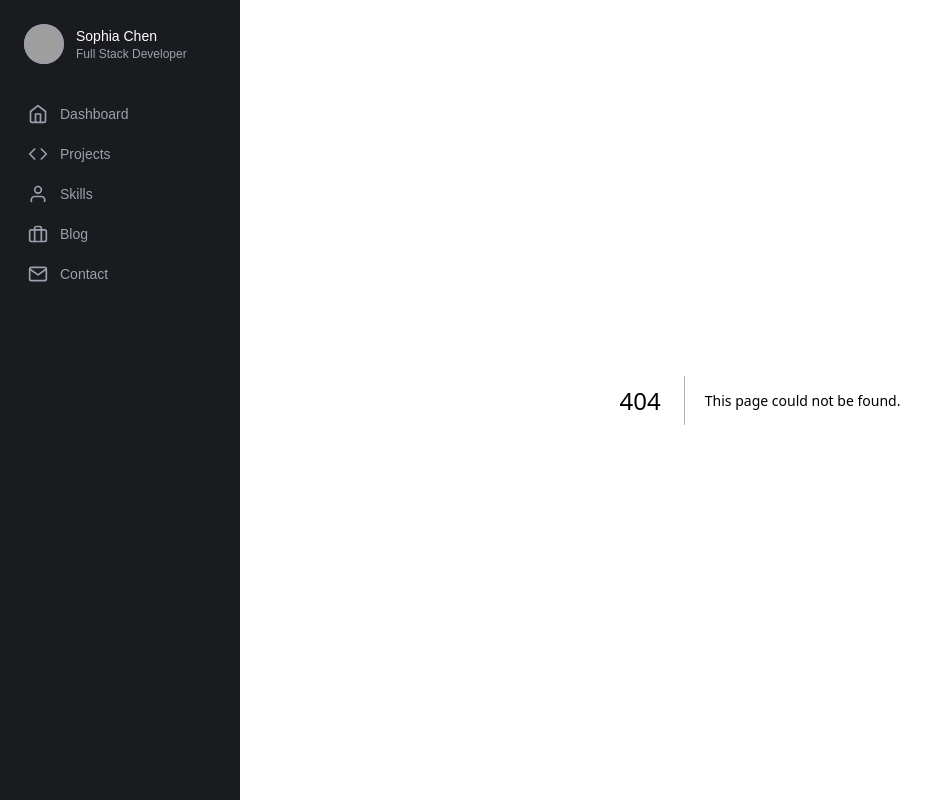
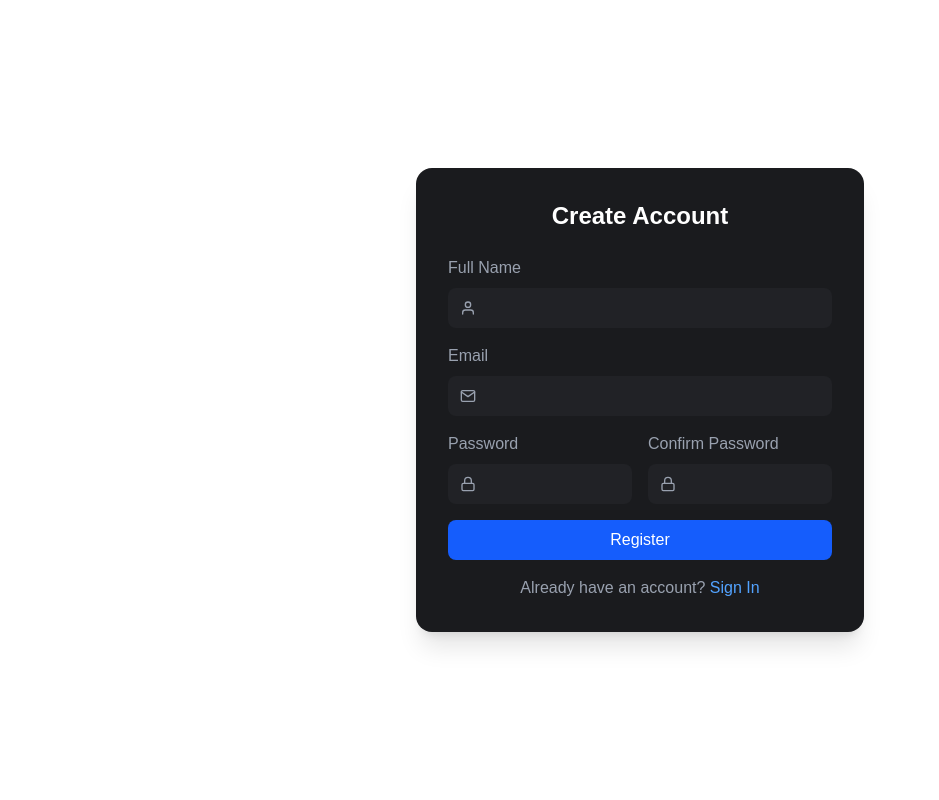
Before and after one commit to prusotamkrydv78/Portfolio_Dashboard, a Next.js app: page /auth/register in a window 1280 px wide. Before the commit this address had no page. Shown: the whole page, without its empty margins (0-939 px from the left). Built offline with nearby package versions, Linux system fonts and the light colour scheme; grey boxes are pictures that could not be loaded.

Commit message:
register and login page created

```diff
--- /dev/null
+++ b/app/auth/login/page.jsx
@@ -0,0 +1,75 @@
+'use client';
+
+import { useState } from 'react';
+import Link from 'next/link';
+import { FiMail, FiLock, FiLoader } from 'react-icons/fi';
+
+export default function LoginPage() {
+  const [loading, setLoading] = useState(false);
+  const [formData, setFormData] = useState({
+    email: '',
+    password: '',
+  });
+
+  const handleSubmit = async (e) => {
+    e.preventDefault();
+    setLoading(true);
+    // Add authentication logic here
+    setTimeout(() => setLoading(false), 1000);
+  };
+
+  return (
+    <div className="min-h-screen flex items-center justify-center p-4">
+      <div className="w-full max-w-md">
+        <div className="bg-[#1a1b1e] rounded-2xl p-8 shadow-xl">
+          <h2 className="text-2xl font-semibold text-white mb-6 text-center">Welcome Back</h2>
+
+          <form onSubmit={handleSubmit} className="space-y-4">
+            <div>
+              <label className="block text-gray-400 mb-2">Email</label>
+              <div className="relative">
+                <FiMail className="absolute left-3 top-1/2 -translate-y-1/2 text-gray-400" />
+                <input
+                  type="email"
+                  value={formData.email}
+                  onChange={(e) => setFormData({ ...formData, email: e.target.value })}
+                  className="w-full bg-[#212226] text-white rounded-lg pl-10 pr-4 py-2 focus:outline-none focus:ring-2 focus:ring-blue-500"
+                  required
+                />
+              </div>
+            </div>
+
+            <div>
+              <label className="block text-gray-400 mb-2">Password</label>
+              <div className="relative">
+                <FiLock className="absolute left-3 top-1/2 -translate-y-1/2 text-gray-400" />
+                <input
+                  type="password"
+                  value={formData.password}
+                  onChange={(e) => setFormData({ ...formData, password: e.target.value })}
+                  className="w-full bg-[#212226] text-white rounded-lg pl-10 pr-4 py-2 focus:outline-none focus:ring-2 focus:ring-blue-500"
+                  required
+                />
+              </div>
+            </div>
+
+            <button
+              type="submit"
+              disabled={loading}
+              className="w-full bg-blue-600 text-white rounded-lg py-2 hover:bg-blue-700 transition-colors disabled:opacity-50 flex items-center justify-center"
+            >
+              {loading ? <FiLoader className="w-5 h-5 animate-spin" /> : 'Sign In'}
+            </button>
+          </form>
+
+          <p className="mt-4 text-center text-gray-400">
+            Don't have an account?{' '}
+            <Link href="/auth/register" className="text-blue-400 hover:text-blue-300">
+              Register
+            </Link>
+          </p>
+        </div>
+      </div>
+    </div>
+  );
+}
--- /dev/null
+++ b/app/auth/register/page.jsx
@@ -0,0 +1,110 @@
+'use client';
+
+import { useState } from 'react';
+import Link from 'next/link';
+import { FiUser, FiMail, FiLock, FiLoader } from 'react-icons/fi';
+
+export default function RegisterPage() {
+  const [loading, setLoading] = useState(false);
+  const [formData, setFormData] = useState({
+    name: '',
+    email: '',
+    password: '',
+    confirmPassword: ''
+  });
+
+  const handleSubmit = async (e) => {
+    e.preventDefault();
+    if (formData.password !== formData.confirmPassword) {
+      alert('Passwords do not match');
+      return;
+    }
+    setLoading(true);
+    // Add registration logic here
+    setTimeout(() => setLoading(false), 1000);
+  };
+
+  return (
+    <div className="min-h-screen flex items-center justify-center p-4">
+      <div className="w-full max-w-md">
+        <div className="bg-[#1a1b1e] rounded-2xl p-8 shadow-xl">
+          <h2 className="text-2xl font-semibold text-white mb-6 text-center">Create Account</h2>
+
+          <form onSubmit={handleSubmit} className="space-y-4">
+            <div>
+              <label className="block text-gray-400 mb-2">Full Name</label>
+              <div className="relative">
+                <FiUser className="absolute left-3 top-1/2 -translate-y-1/2 text-gray-400" />
+                <input
+                  type="text"
+                  value={formData.name}
+                  onChange={(e) => setFormData({ ...formData, name: e.target.value })}
+                  className="w-full bg-[#212226] text-white rounded-lg pl-10 pr-4 py-2 focus:outline-none focus:ring-2 focus:ring-blue-500"
+                  required
+                />
+              </div>
+            </div>
+
+            <div>
+              <label className="block text-gray-400 mb-2">Email</label>
+              <div className="relative">
+                <FiMail className="absolute left-3 top-1/2 -translate-y-1/2 text-gray-400" />
+                <input
+                  type="email"
+                  value={formData.email}
+                  onChange={(e) => setFormData({ ...formData, email: e.target.value })}
+                  className="w-full bg-[#212226] text-white rounded-lg pl-10 pr-4 py-2 focus:outline-none focus:ring-2 focus:ring-blue-500"
+                  required
+                />
+              </div>
+            </div>
+
+            <div className="grid grid-cols-2 gap-4">
+              <div>
+                <label className="block text-gray-400 mb-2">Password</label>
+                <div className="relative">
+                  <FiLock className="absolute left-3 top-1/2 -translate-y-1/2 text-gray-400" />
+                  <input
+                    type="password"
+                    value={formData.password}
+                    onChange={(e) => setFormData({ ...formData, password: e.target.value })}
+                    className="w-full bg-[#212226] text-white rounded-lg pl-10 pr-4 py-2 focus:outline-none focus:ring-2 focus:ring-blue-500"
+                    required
+                  />
+                </div>
+              </div>
+              <div>
+                <label className="block text-gray-400 mb-2">Confirm Password</label>
+                <div className="relative">
+                  <FiLock className="absolute left-3 top-1/2 -translate-y-1/2 text-gray-400" />
+                  <input
+                    type="password"
+                    value={formData.confirmPassword}
+                    onChange={(e) => setFormData({ ...formData, confirmPassword: e.target.value })}
+                    className="w-full bg-[#212226] text-white rounded-lg pl-10 pr-4 py-2 focus:outline-none focus:ring-2 focus:ring-blue-500"
+                    required
+                  />
+                </div>
+              </div>
+            </div>
+
+            <button
+              type="submit"
+              disabled={loading}
+              className="w-full bg-blue-600 text-white rounded-lg py-2 hover:bg-blue-700 transition-colors disabled:opacity-50 flex items-center justify-center"
+            >
+              {loading ? <FiLoader className="w-5 h-5 animate-spin" /> : 'Register'}
+            </button>
+          </form>
+
+          <p className="mt-4 text-center text-gray-400">
+            Already have an account?{' '}
+            <Link href="/auth/login" className="text-blue-400 hover:text-blue-300">
+              Sign In
+            </Link>
+          </p>
+        </div>
+      </div>
+    </div>
+  );
+}
--- a/app/layout.js
+++ b/app/layout.js
@@ -1,3 +1,6 @@
+'use client';
+
+import { usePathname } from 'next/navigation';
 import { Geist, Geist_Mono } from "next/font/google";
 import "./globals.css";
 import { ThemeProvider } from "next-themes";
@@ -13,20 +16,23 @@ const geistMono = Geist_Mono({
   subsets: ["latin"],
 });
 
-export const metadata = {
-  title: "Portfolio",
-  description: "Personal portfolio website",
-};
+// export const metadata = {
+//   title: "Portfolio",
+//   description: "Personal portfolio website",
+// };
 
 export default function RootLayout({ children }) {
+  const pathname = usePathname();
+  const isAuthRoute = pathname?.includes('/auth');
+
   return (
     <html lang="en">
       <body
         className={`${geistSans.variable} ${geistMono.variable} antialiased bg-white dark:bg-gray-900 transition-colors duration-200`}
       >
         <ThemeProvider attribute="class" defaultTheme="system" enableSystem>
-          <Sidebar />
-          <div className="md:pl-60">
+          {!isAuthRoute && <Sidebar />}
+          <div className={!isAuthRoute ? "md:pl-60" : ""}>
             {children}
           </div>
         </ThemeProvider>
```
